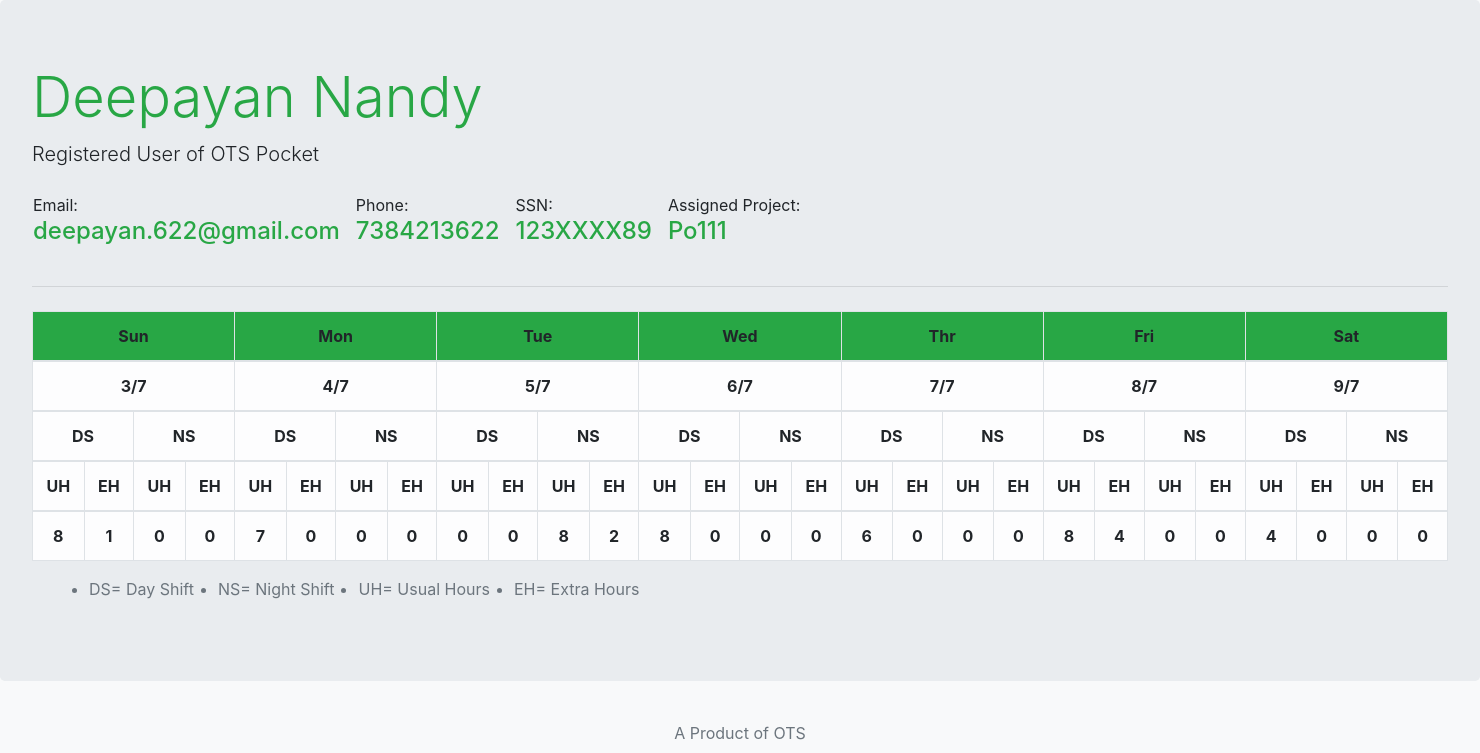
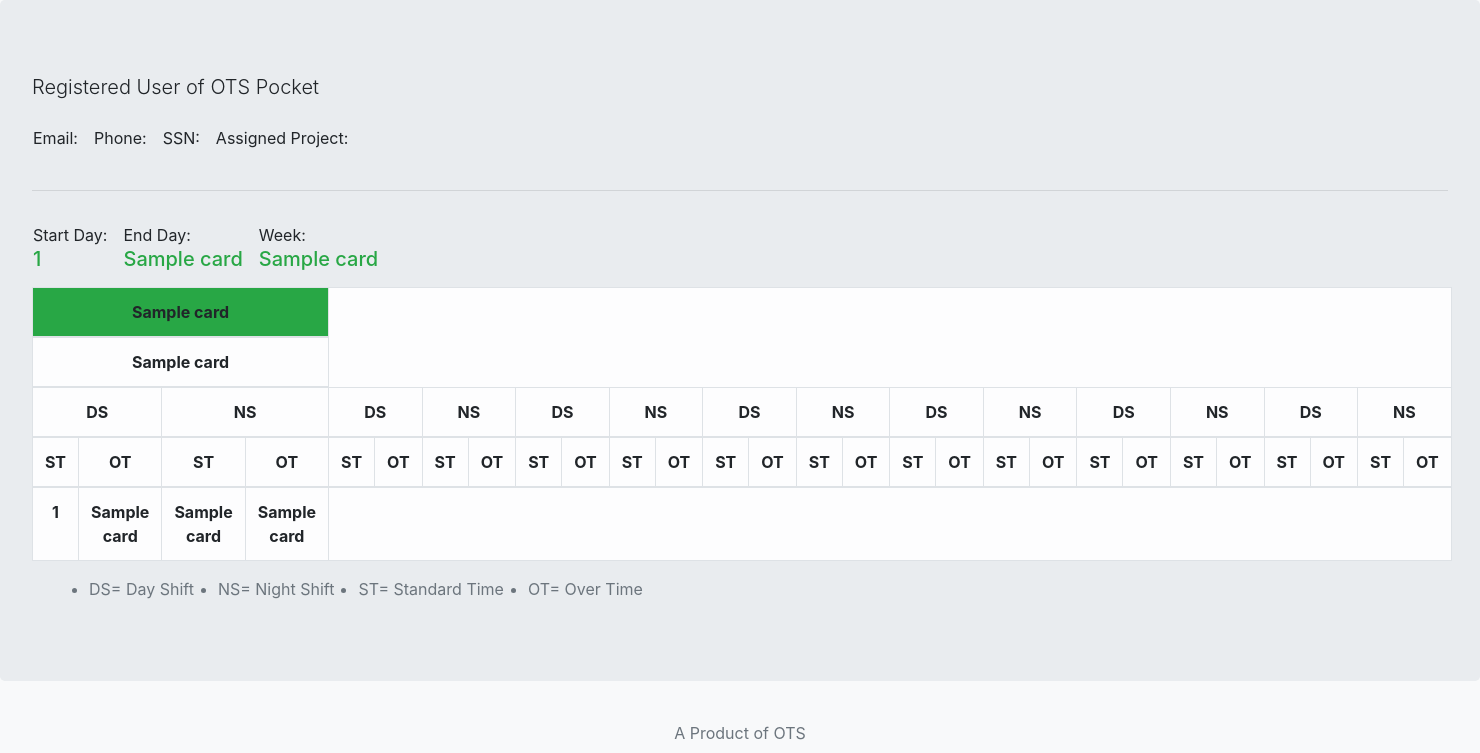
Before and after one commit to deepayannandy/OTPublic, a Flask app: template templates/employee.html in a window 1480 px wide. Shown: the part 66-819 px from the top of the page. Run offline with Flask 2, Linux system fonts and the light colour scheme; the template is opened without the code that fills it: most values are stand-ins (such as "Sample title", 1, 10 or a date in 2020); lists and menus that the app fills with data are empty; some libraries are stand-ins or nearby versions.

Commit message:
emp time card

```diff
--- a/main.py
+++ b/main.py
@@ -9,11 +9,15 @@ def home():
 @app.route('/employee/<emp>')
 def employee(emp):
     print(emp)
-    podetails = otsdb.getPoDetils(emp)
-    if podetails == None:
-        return render_template('DataNotFound.html', key="Page under Construction")
+    unique=emp.split("(")[0]
+    res = otsdb.db.collection("users").where("uniqueid", "==", unique).get()
+    if len(res)==0:
+        return render_template('DataNotFound.html', key="User data not available")
     else:
-        return render_template('employee.html')
+        user = res[0].to_dict()
+        timecard= otsdb.getEmpTimesheet(user["uid"])
+        print(timecard)
+        return render_template('employee.html',user=user,card=timecard)
 @app.route('/po/<ponum>')
 def po(ponum):
     print(ponum)
--- a/templates/employee.html
+++ b/templates/employee.html
@@ -19,42 +19,45 @@
       </a>
     </nav>
         <div class="jumbotron">
-      <h1 class="display-4 text-success">Deepayan Nandy</h1>
+      <h1 class="display-4 text-success">{{user["fullname"]}}</h1>
       <p class="lead">Registered User of OTS Pocket</p>
             <div class="row pl-2">
                 <div class=" p-2">
-                     Email: <h4 class="text-success">deepayan.622@gmail.com</h4>
+                     Email: <h4 class="text-success">{{user["email"]}}</h4>
                 </div>
                 <div class=" p-2">
-                     Phone: <h4 class="text-success">7384213622</h4>
+                     Phone: <h4 class="text-success">{{user["mobileNo"]}}</h4>
                 </div>
                 <div class=" p-2">
-                     SSN: <h4 class="text-success">123XXXX89</h4>
+                     SSN: <h4 class="text-success">{{user["ssn"]}}</h4>
                 </div>
                 <div class=" p-2">
-                     Assigned Project: <h4 class="text-success">Po111</h4>
+                     Assigned Project: <h4 class="text-success">{{user["assignedprojects"]}}</h4>
                 </div>
             </div>
             <hr class="my-4">
+            <div class="row pl-2">
+                <div class=" p-2">
+                     Start Day: <h5 class="text-success">{{card[1][0]}}</h5>
+                </div>
+                <div class=" p-2">
+                     End Day: <h5 class="text-success">{{card[1][6]}}</h5>
+                </div>
+                <div class=" p-2">
+                     Week: <h5 class="text-success">{{card[3]}}</h5>
+                </div>
+            </div>
 <table class="table table-light table-bordered text-center">
   <thead class="thead">
     <tr class="bg-success">
-      <th scope="col" colspan="4">Sun</th>
-      <th scope="col" colspan="4">Mon</th>
-      <th scope="col" colspan="4">Tue</th>
-         <th scope="col" colspan="4">Wed</th>
-         <th scope="col" colspan="4">Thr</th>
-         <th scope="col" colspan="4">Fri</th>
-         <th scope="col" colspan="4">Sat</th>
+        {% for day in card[0] %}
+      <th scope="col" colspan="4">{{day}}</th>
+        {% endfor %}
     </tr>
   <tr>
-      <th scope="col" colspan="4">3/7</th>
-      <th scope="col" colspan="4">4/7</th>
-      <th scope="col" colspan="4">5/7</th>
-         <th scope="col" colspan="4">6/7</th>
-         <th scope="col" colspan="4">7/7</th>
-         <th scope="col" colspan="4">8/7</th>
-         <th scope="col" colspan="4">9/7</th>
+      {% for weekday in card[1] %}
+      <th scope="col" colspan="4">{{weekday}}</th>
+       {% endfor %}
     </tr>
   <tr>
       <th scope="col" colspan="2">DS</th>
@@ -73,68 +76,47 @@
       <th scope="col" colspan="2">NS</th>
     </tr>
   <tr>
-      <th scope="col" >UH</th>
-      <th scope="col" >EH</th>
-      <th scope="col" >UH</th>
-      <th scope="col" >EH</th>
-      <th scope="col" >UH</th>
-      <th scope="col" >EH</th>
-      <th scope="col" >UH</th>
-      <th scope="col" >EH</th>
-      <th scope="col" >UH</th>
-      <th scope="col" >EH</th>
-      <th scope="col" >UH</th>
-      <th scope="col" >EH</th>
-      <th scope="col" >UH</th>
-      <th scope="col" >EH</th>
-      <th scope="col" >UH</th>
-      <th scope="col" >EH</th>
-      <th scope="col" >UH</th>
-      <th scope="col" >EH</th>
-      <th scope="col" >UH</th>
-      <th scope="col" >EH</th>
-      <th scope="col" >UH</th>
-      <th scope="col" >EH</th>
-      <th scope="col" >UH</th>
-      <th scope="col" >EH</th>
-      <th scope="col" >UH</th>
-      <th scope="col" >EH</th>
-      <th scope="col" >UH</th>
-      <th scope="col" >EH</th>
+
+      <th scope="col" >ST</th>
+      <th scope="col" >OT</th>
+      <th scope="col" >ST</th>
+      <th scope="col" >OT</th>
+      <th scope="col" >ST</th>
+      <th scope="col" >OT</th>
+      <th scope="col" >ST</th>
+      <th scope="col" >OT</th>
+      <th scope="col" >ST</th>
+      <th scope="col" >OT</th>
+      <th scope="col" >ST</th>
+      <th scope="col" >OT</th>
+      <th scope="col" >ST</th>
+      <th scope="col" >OT</th>
+      <th scope="col" >ST</th>
+      <th scope="col" >OT</th>
+      <th scope="col" >ST</th>
+      <th scope="col" >OT</th>
+      <th scope="col" >ST</th>
+      <th scope="col" >OT</th>
+      <th scope="col" >ST</th>
+      <th scope="col" >OT</th>
+      <th scope="col" >ST</th>
+      <th scope="col" >OT</th>
+      <th scope="col" >ST</th>
+      <th scope="col" >OT</th>
+      <th scope="col" >ST</th>
+      <th scope="col" >OT</th>
 
 
     </tr>
   </thead>
   <tbody>
     <tr>
-      <th scope="row">8</th>
-        <th scope="row">1</th>
-        <th scope="row">0</th>
-        <th scope="row">0</th>
-        <th scope="row">7</th>
-        <th scope="row">0</th>
-        <th scope="row">0</th>
-        <th scope="row">0</th>
-        <th scope="row">0</th>
-        <th scope="row">0</th>
-        <th scope="row">8</th>
-        <th scope="row">2</th>
-        <th scope="row">8</th>
-        <th scope="row">0</th>
-        <th scope="row">0</th>
-        <th scope="row">0</th>
-        <th scope="row">6</th>
-        <th scope="row">0</th>
-        <th scope="row">0</th>
-        <th scope="row">0</th>
-        <th scope="row">8</th>
-        <th scope="row">4</th>
-        <th scope="row">0</th>
-        <th scope="row">0</th>
-        <th scope="row">4</th>
-        <th scope="row">0</th>
-        <th scope="row">0</th>
-        <th scope="row">0</th>
+        {% for timecard in card[2] %}
+        <th scope="row">{{timecard[0]}}</th>
+        <th scope="row">{{timecard[1]}}</th>
+        <th scope="row">{{timecard[2]}}</th>
+        <th scope="row">{{timecard[3]}}</th>
+      {% endfor %}
     </tr>
 
   </tbody>
@@ -148,10 +130,10 @@
                 NS= Night Shift</li>
   </div>
             <div class="d-flex text-muted pl-4"><li>
-                UH= Usual Hours</li>
+                ST= Standard Time</li>
   </div>
             <div class="d-flex text-muted pl-4"><li>
-                EH= Extra Hours</li>
+                OT= Over Time</li>
             </div>
             </div>
             </ul>
```
Also changed, not shown: dateCalculator.py (added, +35 -0 lines), otsdb.py (+24 -0 lines).
